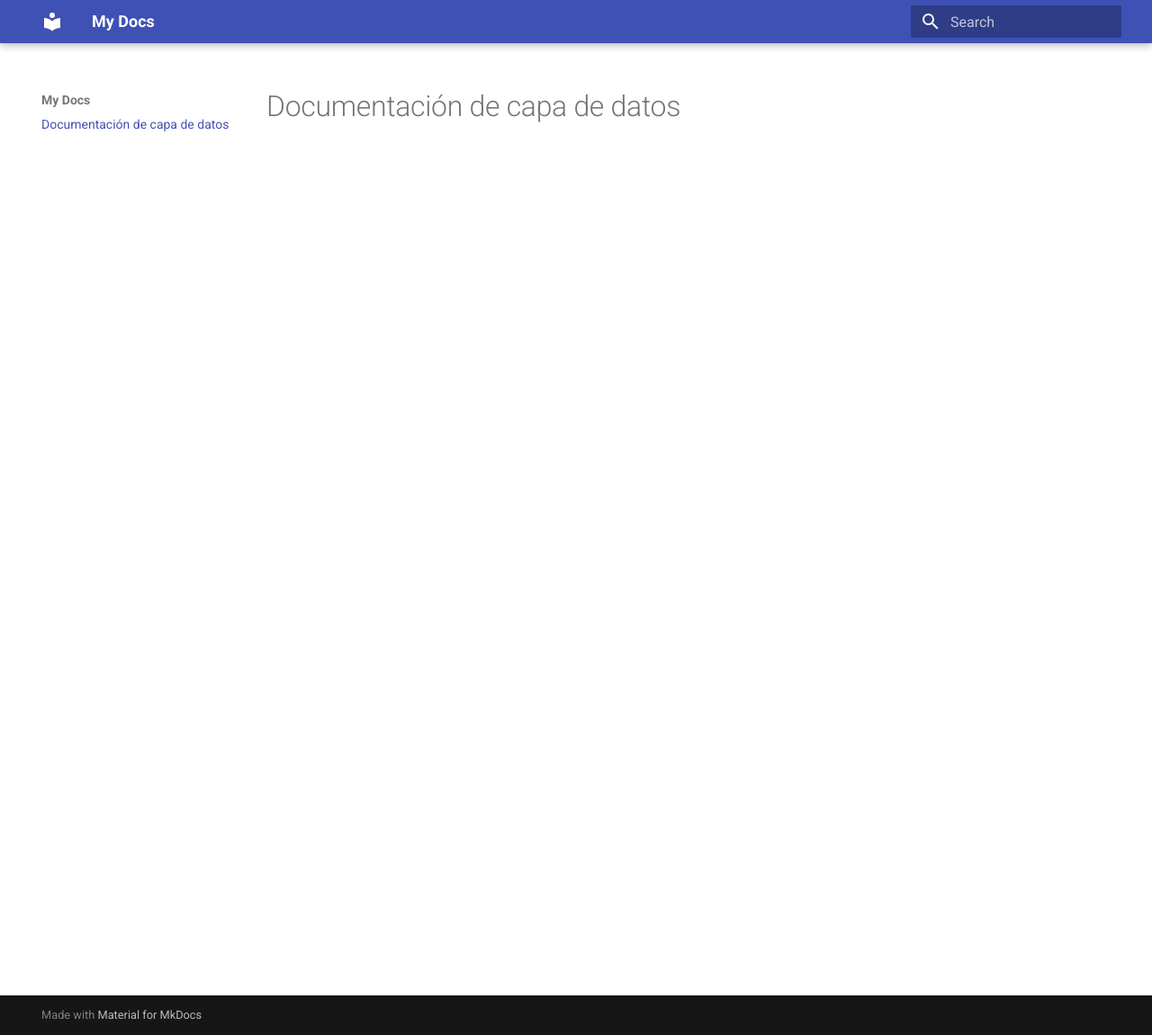
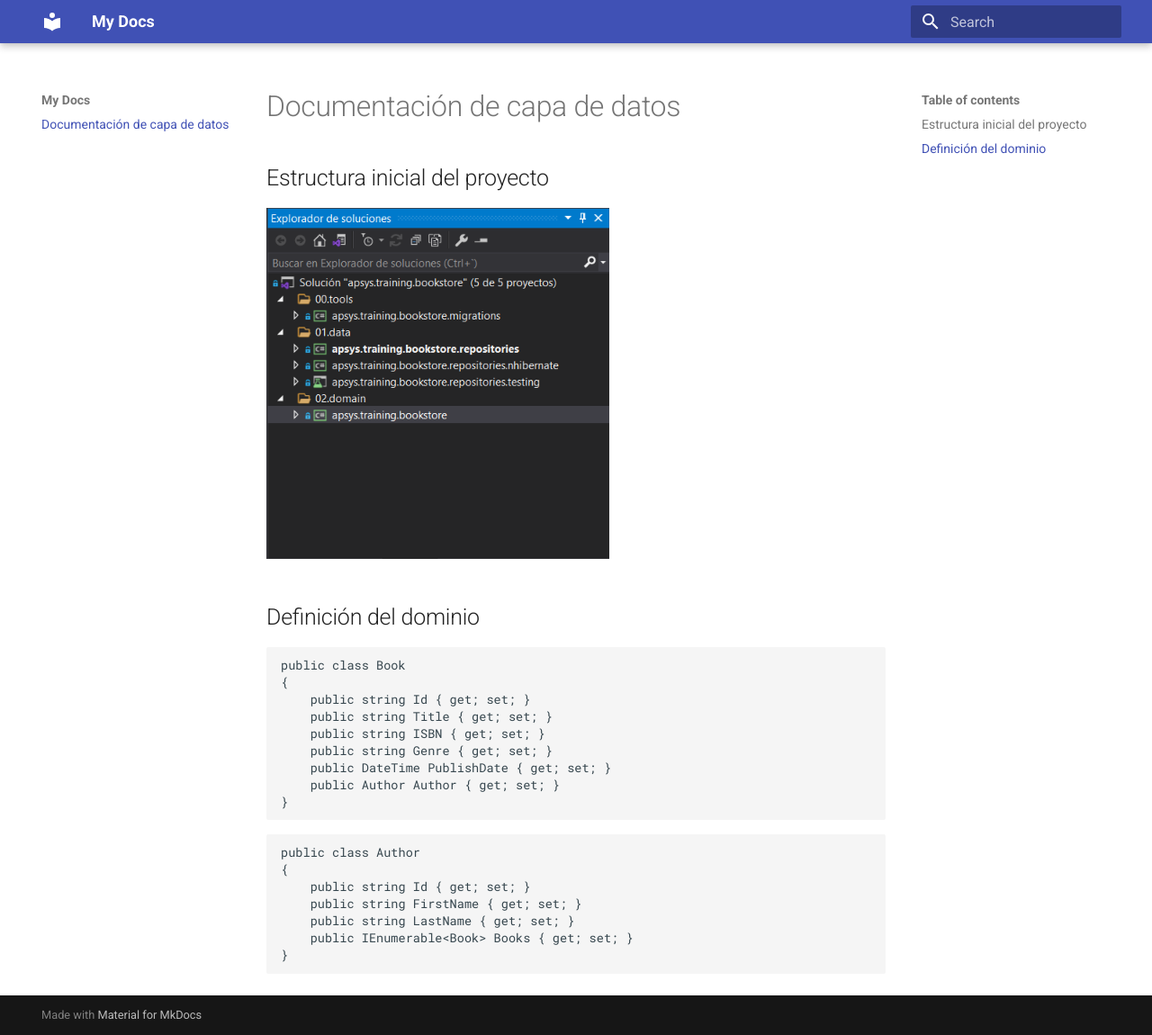
Before and after one commit to apsys-mx/apsys.training.data, an MkDocs documentation site: the page built from docs/index.md, in a window 1280 px wide and 1150 px high. Shown: the whole window at 90% size. Built offline with MkDocs 1.6.1 and Material for MkDocs 9.7.7, drawn with Linux system fonts in a browser that asks for light colours.

Commit message:
Add step2 initial material

````diff
--- a/docs/index.md
+++ b/docs/index.md
@@ -1 +1,31 @@
 # Documentación de capa de datos
+
+
+## Estructura inicial del proyecto
+![](img/step01.project_structure.png "Project structure")
+
+## Definición del dominio
+
+
+```c#
+public class Book
+{
+    public string Id { get; set; }
+    public string Title { get; set; }
+    public string ISBN { get; set; }
+    public string Genre { get; set; }
+    public DateTime PublishDate { get; set; }
+    public Author Author { get; set; }
+}
+```
+
+
+```c#
+public class Author
+{
+    public string Id { get; set; }
+    public string FirstName { get; set; }
+    public string LastName { get; set; }
+    public IEnumerable<Book> Books { get; set; }
+}
+```
````
Also changed, not shown: docs/img/step01.project_structure.png (added).
